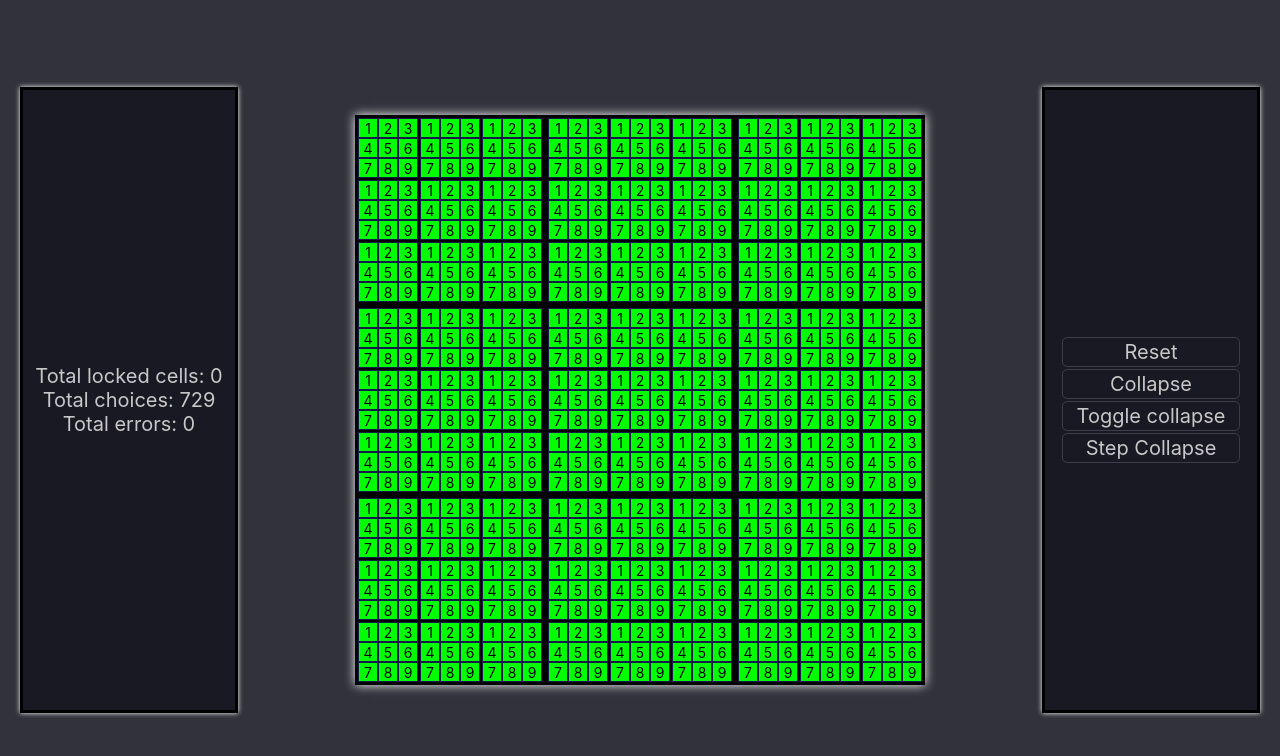
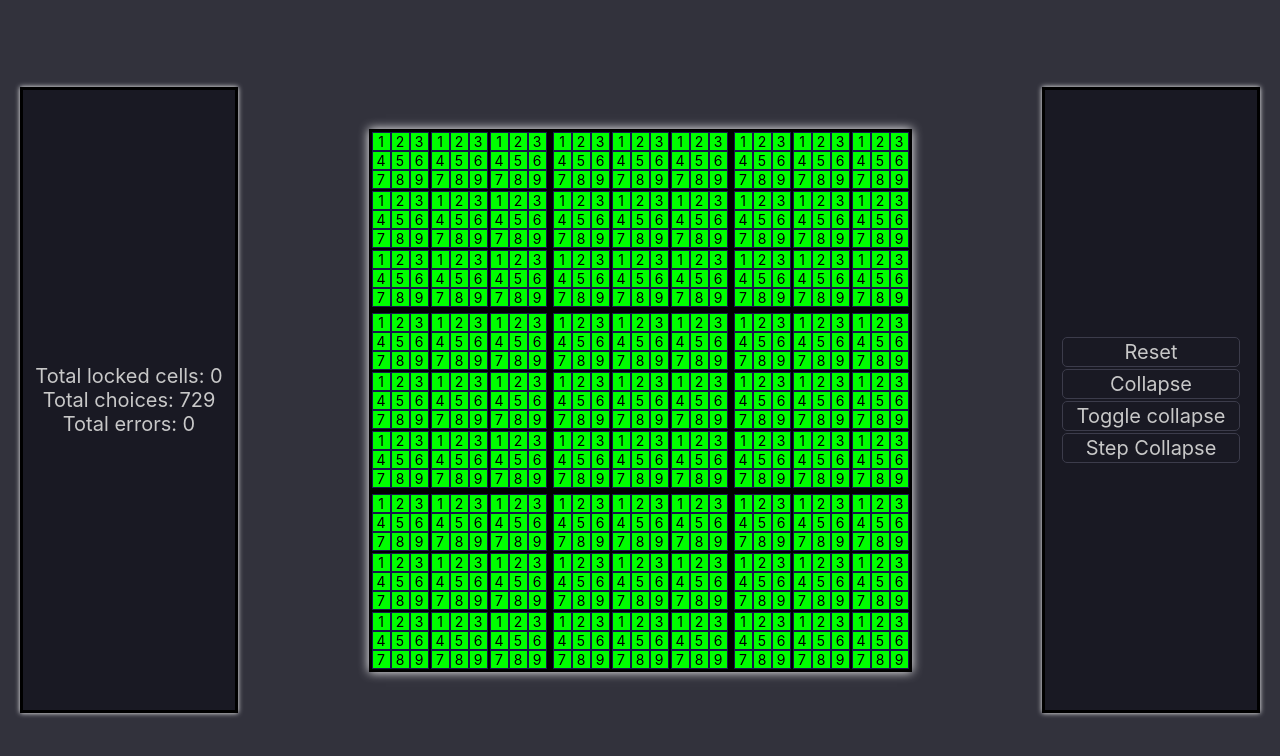
Before and after one commit to peoplestealusernames/sudoku-wave-collapse, a React (Create React App) app: page / in a window 1280 px wide. Shown: the top 756 px of the page. Built offline with nearby package versions, Linux system fonts and the light colour scheme.

Commit message:
Scaled down cell size

```diff
--- a/src/App.css
+++ b/src/App.css
@@ -72,8 +72,8 @@
 
 .CellSelect {
   display: table-cell;
-  width: 18px;
-  height: 18px;
+  width: 17px;
+  height: 17px;
   font-size: 14px;
   justify-content: center;
   align-items: center;
@@ -85,8 +85,8 @@
 
 .CellSelectLast {
   display: table-cell;
-  width: 54px;
-  height: 54px;
+  width: 51px;
+  height: 51px;
   font-size: 25px;
   justify-content: center;
   align-items: center;
```
